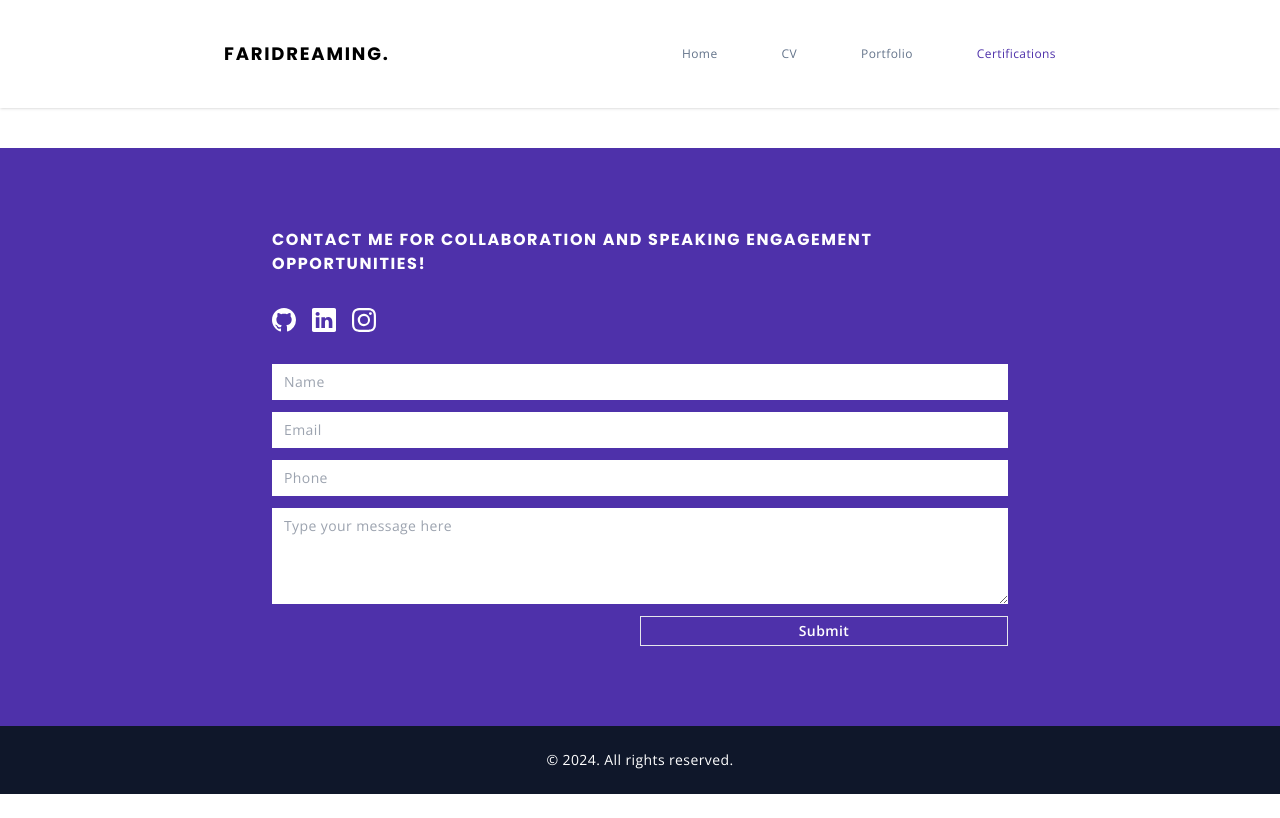
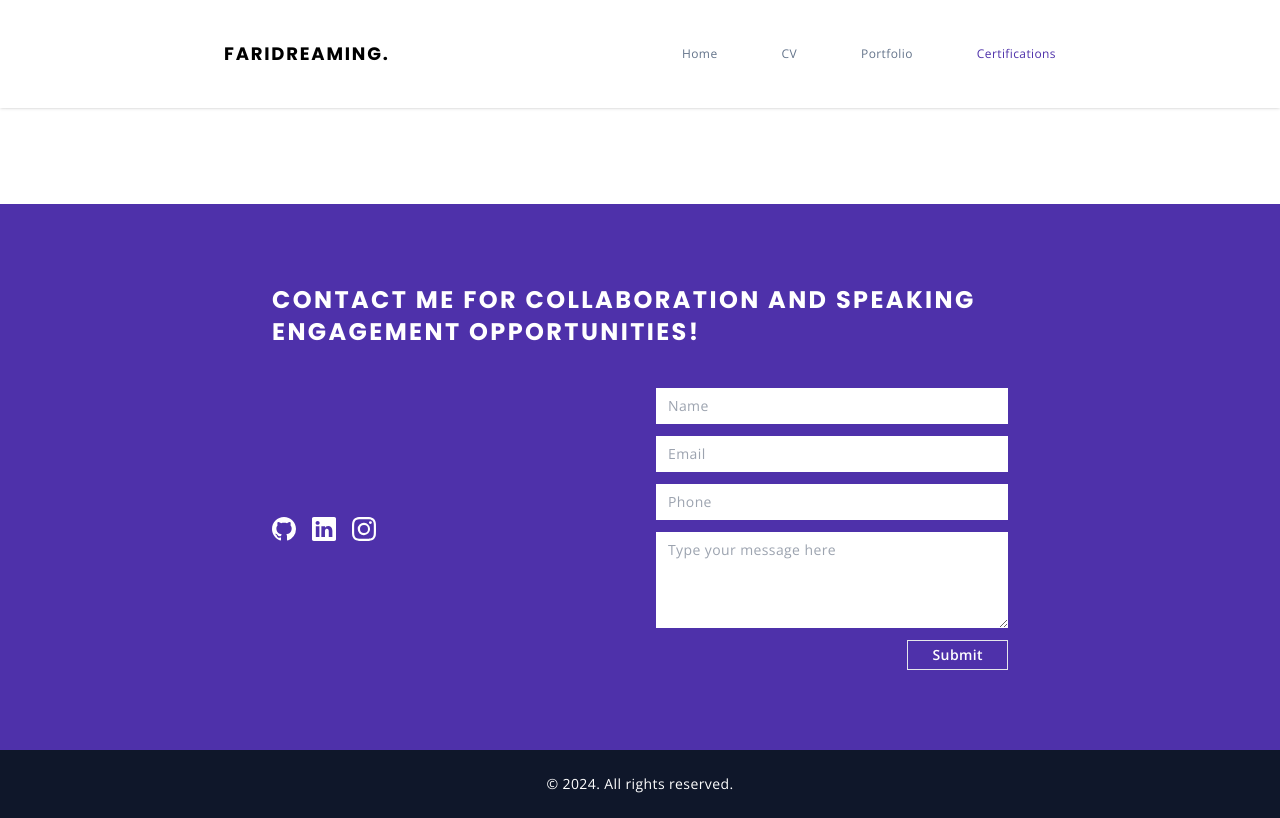
Before and after one commit to faridreaming/portfolio-react-js, a React (Vite) app: page /certifications in a window 1280 px wide. Built offline with nearby package versions, Linux system fonts and the light colour scheme.

Commit message:
fix: add responsive to the footer

```diff
--- a/src/components/ContactForm.jsx
+++ b/src/components/ContactForm.jsx
@@ -1,12 +1,12 @@
 const ContactForm = () => {
   return (
-    <form className="flex flex-col gap-3 [&>*]:transition text-sm">
+    <form className="flex flex-col gap-3 text-sm [&>*]:transition">
       <input
         type="text"
         name="name"
         id="name"
         placeholder="Name"
-        className="px-3 py-2 w-full outline-none focus:bg-transparent focus:text-white focus:ring-1 focus:ring-white"
+        className="w-full px-3 py-2 outline-none focus:bg-transparent focus:text-white focus:ring-1 focus:ring-white"
         autoComplete="off"
       />
       <input
@@ -14,26 +14,28 @@ const ContactForm = () => {
         name="email"
         id="email"
         placeholder="Email"
-        className="px-3 py-2 w-full outline-none focus:bg-transparent focus:text-white focus:ring-1 focus:ring-white"
+        className="w-full px-3 py-2 outline-none focus:bg-transparent focus:text-white focus:ring-1 focus:ring-white"
         autoComplete="off"
       />
       <input
-        type="number"
+        type="text"
+        inputMode="numeric"
+        pattern="[0-9]*"
         name="phone"
         id="phone"
         placeholder="Phone"
-        className="px-3 py-2 w-full outline-none focus:bg-transparent focus:text-white focus:ring-1 focus:ring-white"
+        className="w-full px-3 py-2 outline-none focus:bg-transparent focus:text-white focus:ring-1 focus:ring-white"
         autoComplete="off"
       />
       <textarea
         name="message"
         id="message"
         placeholder="Type your message here"
-        className="px-3 py-2 w-full h-24 outline-none focus:bg-transparent focus:text-white focus:ring-1 focus:ring-white"
+        className="h-24 w-full px-3 py-2 outline-none focus:bg-transparent focus:text-white focus:ring-1 focus:ring-white"
       ></textarea>
       <button
         type="submit"
-        className="w-1/2 bg-transparent text-white outline-none border py-1 self-end font-semibold hover:bg-white hover:text-primary focus:bg-white focus:text-primary transition"
+        className="w-1/2 self-end border bg-transparent py-1 font-semibold text-white outline-none transition hover:bg-white hover:text-primary focus:bg-white focus:text-primary sm:w-fit sm:px-6"
       >
         Submit
       </button>
--- a/src/components/Copyright.jsx
+++ b/src/components/Copyright.jsx
@@ -1,7 +1,7 @@
 const Copyright = () => {
   return (
     <div className="w-full bg-slate-900">
-      <p className="text-center text-white text-sm py-6">&copy; 2024. All rights reserved.</p>
+      <p className="py-6 text-center text-sm text-white">&copy; 2024. All rights reserved.</p>
     </div>
   );
 };
--- a/src/components/Footer.jsx
+++ b/src/components/Footer.jsx
@@ -4,12 +4,12 @@ import Copyright from "./Copyright";
 
 const Footer = () => {
   return (
-    <footer className="w-full bg-primary mt-10">
+    <footer className="mt-24 w-full bg-primary">
       <div className="container mx-auto max-w-4xl px-8 py-10 sm:p-20">
-        <h2 className="font-bold font-poppins uppercase tracking-widest text-white mb-8">
+        <h2 className="mb-8 font-poppins font-bold uppercase tracking-widest text-white sm:mb-10 sm:text-2xl">
           Contact me for collaboration and speaking engagement opportunities!
         </h2>
-        <div className="grid gap-8">
+        <div className="grid gap-8 sm:grid-cols-2">
           <Socials />
           <ContactForm />
         </div>
```
